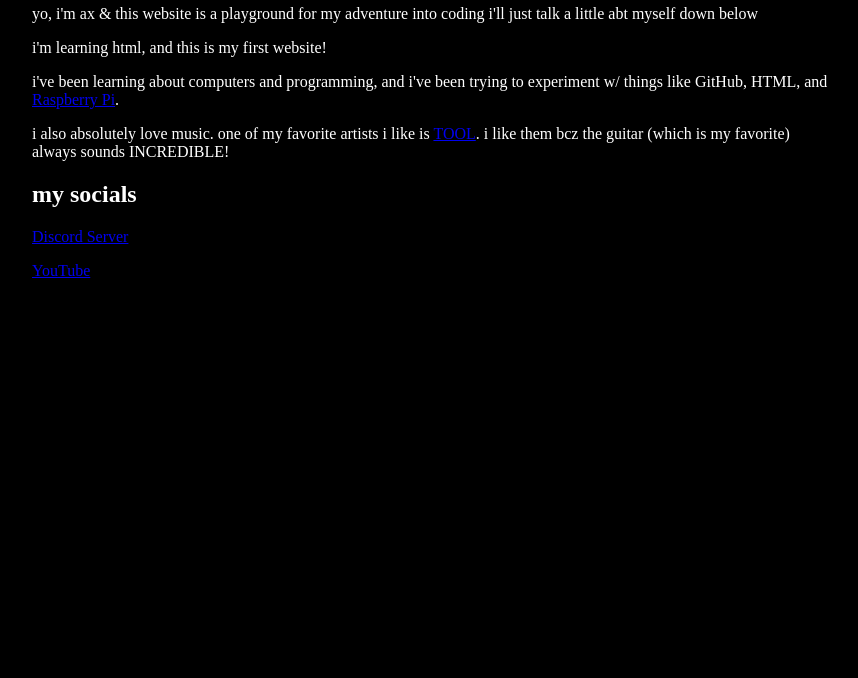
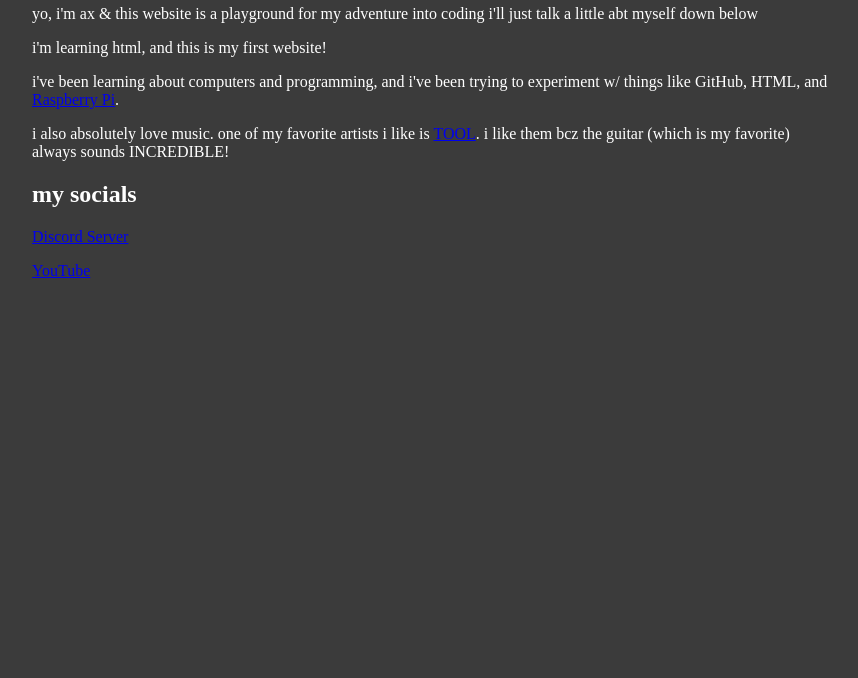
Before and after one commit to reddeadplsss/html-sandbox, a plain HTML site: page index.html in a window 1280 px wide. Shown: the part 122-800 px from the top of the page, without its empty margins (208-1066 px from the left). Drawn offline with Linux system fonts and the light colour scheme.

Commit message:
lightened the bg color

```diff
--- a/style.css
+++ b/style.css
@@ -1,5 +1,5 @@
 body  {
-    background-color: black;
+    background-color: #3b3b3b;
     color: white;
 }
 
```
